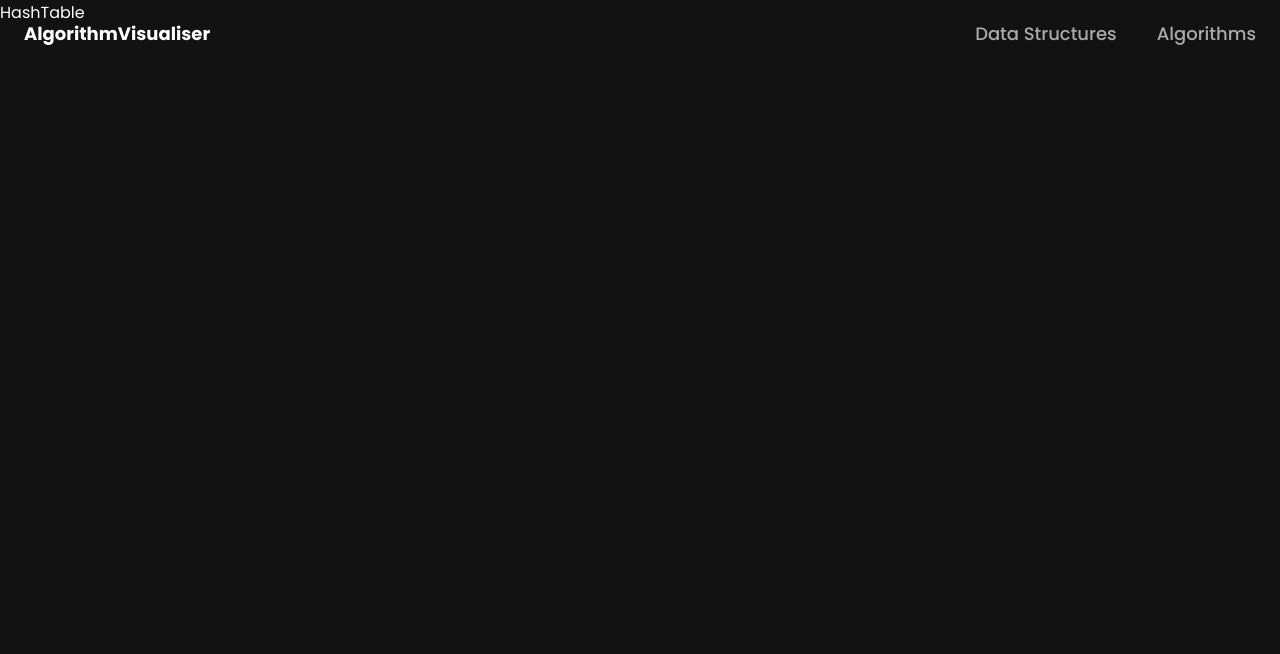
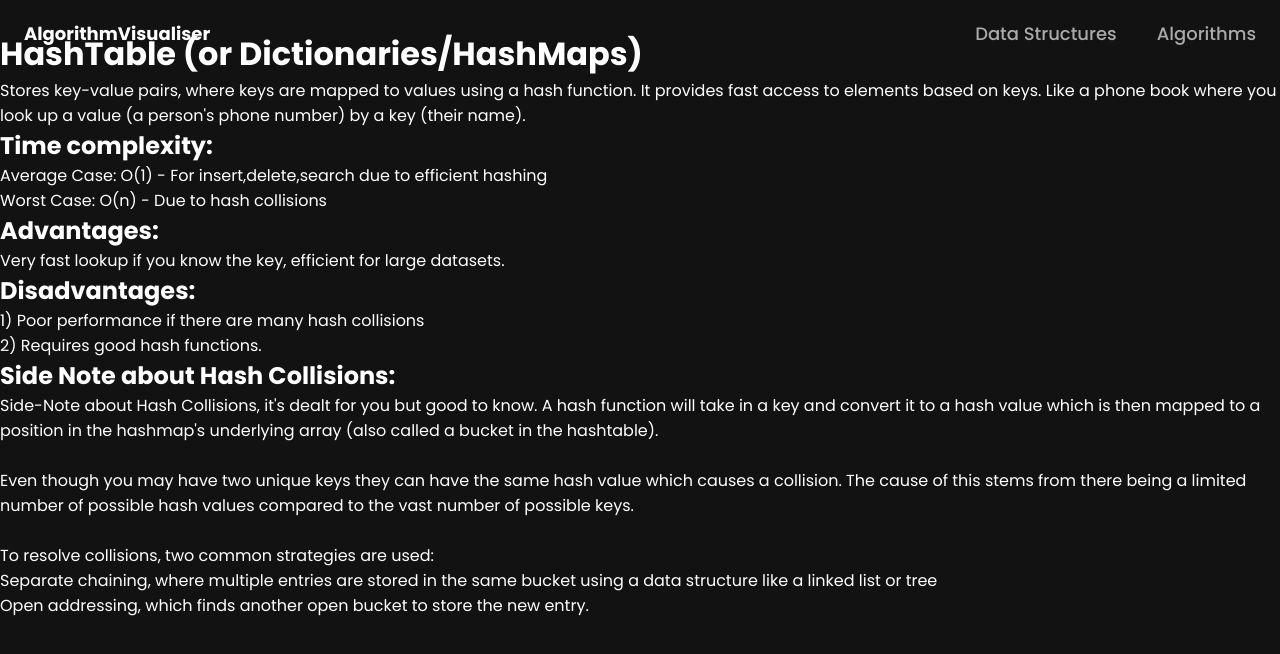
Before and after one commit to TharusanV/AlgorithmVisualiser, a React (Vite) app: page /#/hashTables in a window 1280 px wide. Shown: the top 654 px of the page. Built offline with nearby package versions, Linux system fonts and the light colour scheme.

Commit message:
Gonna start the Algorithms section tomorrow

```diff
--- a/src/components/DataStructures.jsx
+++ b/src/components/DataStructures.jsx
@@ -68,6 +68,7 @@ const DataStructures = () => {
           <Tree/>
           <Heap/>
           <HashTable/>
+          <Set/>
 
         </div>
       </div>
--- a/src/components/HashTable.jsx
+++ b/src/components/HashTable.jsx
@@ -2,7 +2,52 @@ import React from 'react'
 
 const HashTable = () => {
   return (
-    <div>HashTable</div>
+    <>
+      <div style={{marginTop: "30px"}}>
+        <h1>HashTable (or Dictionaries/HashMaps)</h1>
+        <p>Stores key-value pairs, where keys are mapped to values using a hash function.
+          It provides fast access to elements based on keys.
+          Like a phone book where you look up a value (a person's phone number) by a key (their name).
+        </p>
+      </div>
+
+
+      <div>
+        <h2>Time complexity:</h2>
+        <p>Average Case: O(1)	-	For insert,delete,search due to efficient hashing <br/>
+          Worst Case: O(n) - Due to hash collisions
+        </p>
+      </div>
+
+      <div>
+        <h2>Advantages:</h2>
+        <p>Very fast lookup if you know the key, efficient for large datasets.
+        </p>
+      </div>
+
+      <div>
+        <h2>Disadvantages:</h2>
+        <p>1) Poor performance if there are many hash collisions  <br/>
+          2) Requires good hash functions.
+        </p>
+      </div>
+
+      <div>
+        <h2>Side Note about Hash Collisions:</h2>
+        <p>
+          Side-Note about Hash Collisions, it's dealt for you but good to know.
+          A hash function will take in a key and convert it to a hash value which is then mapped to a position in the hashmap's underlying array
+          (also called a bucket in the hashtable).
+          <br/> <br/>
+          Even though you may have two unique keys they can have the same hash value which causes a collision.
+          The cause of this stems from there being a limited number of possible hash values compared to the vast number of possible keys.
+          <br/><br/>
+          To resolve collisions, two common strategies are used: <br/>
+          Separate chaining, where multiple entries are stored in the same bucket using a data structure like a linked list or tree <br/>
+          Open addressing, which finds another open bucket to store the new entry.
+        </p>
+      </div>
+    </>
   )
 }
 
--- a/src/components/Set.jsx
+++ b/src/components/Set.jsx
@@ -5,11 +5,41 @@ const Set = () => {
     <>
       <div style={{marginTop: "30px"}}>
         <h1>Sets</h1>
-        <p>Does not allow duplicate elements and has no guaranteed order (depending on the implementation).
+        <p>Does not allow duplicate elements and has no guaranteed order (depending on the implementation) meaning no direct indexing access.
           Sets are commonly used when you need to ensure that each element is unique and don't care about the ordering.
         </p>
       </div>
 
+      <div>
+        <h2>Key Set Operations:</h2>
+        <p>
+          add(element): Adds the element to the set if it's not already present. <br/>
+          remove(element): Removes the specified element if it exists. <br/>
+          contains(element): Returns true if the set contains the specified element. <br/>
+          isEmpty(): Checks if the set is empty. <br/>
+          size(): Returns the number of elements in the set. <br/>
+          clear(): Removes all elements from the set. <br/>
+          iterator(): Returns an iterator to traverse through the set.
+        </p>
+      </div>
+
+      <div>
+        <h2>Java implementation</h2>
+        <p>
+          HashSet - Backed by a hash table, unordered, O(1) complexity for add, remove, contains operations. <br/>
+          LinkedHashSet - Extends HashSet, insertion order, O(1) time complexity for most operations. <br/>
+          TreeSet - Backed by a Red-Black tree, where elements are stored in ascending order automatically. Performance for operations is O(log n).
+        </p>
+      </div>
+
+      <div>
+        <h2>Common Use Cases:</h2>
+        <p>
+          Removing duplicates: Since sets do not allow duplicates, they are ideal for scenarios where you need to ensure uniqueness. <br/>
+          Set operations: Sets provide efficient operations for union, intersection, and difference when working with multiple sets. <br/>
+          Fast lookups: Especially with HashSet, sets are used to quickly check for membership of an element.
+        </p>
+      </div>
 
     </>
   )
```
